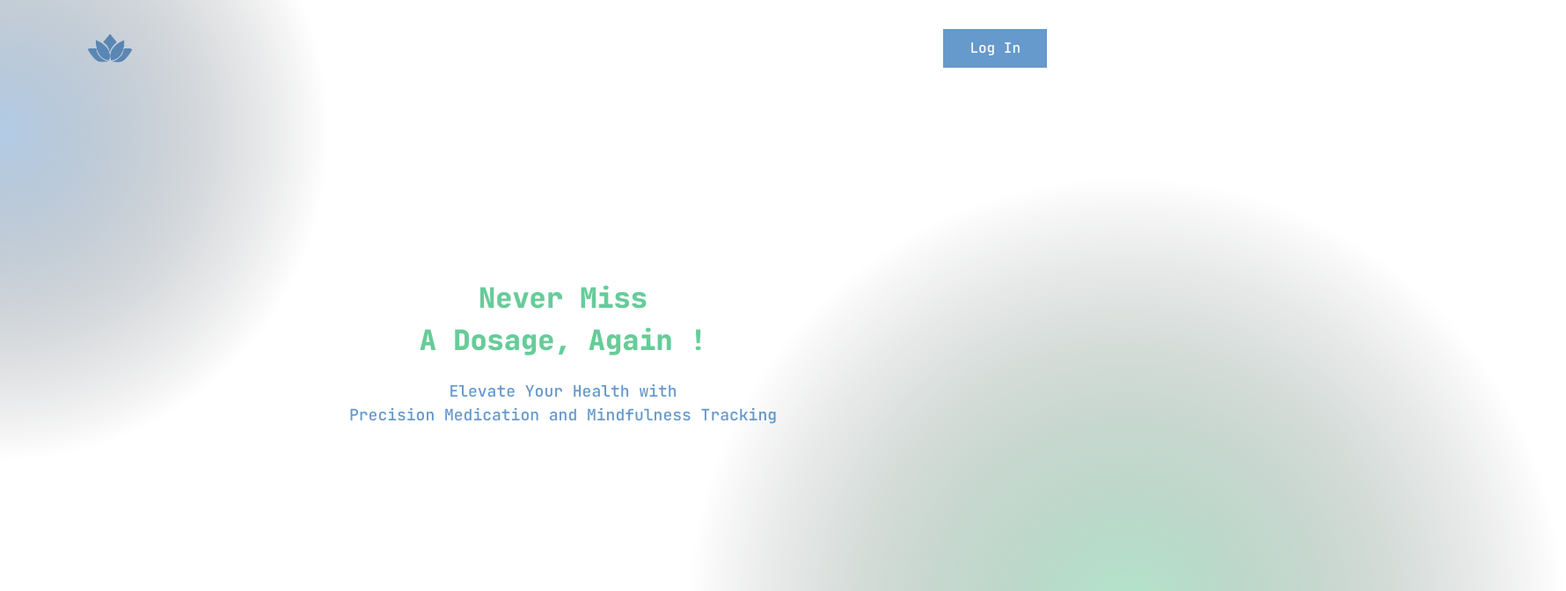
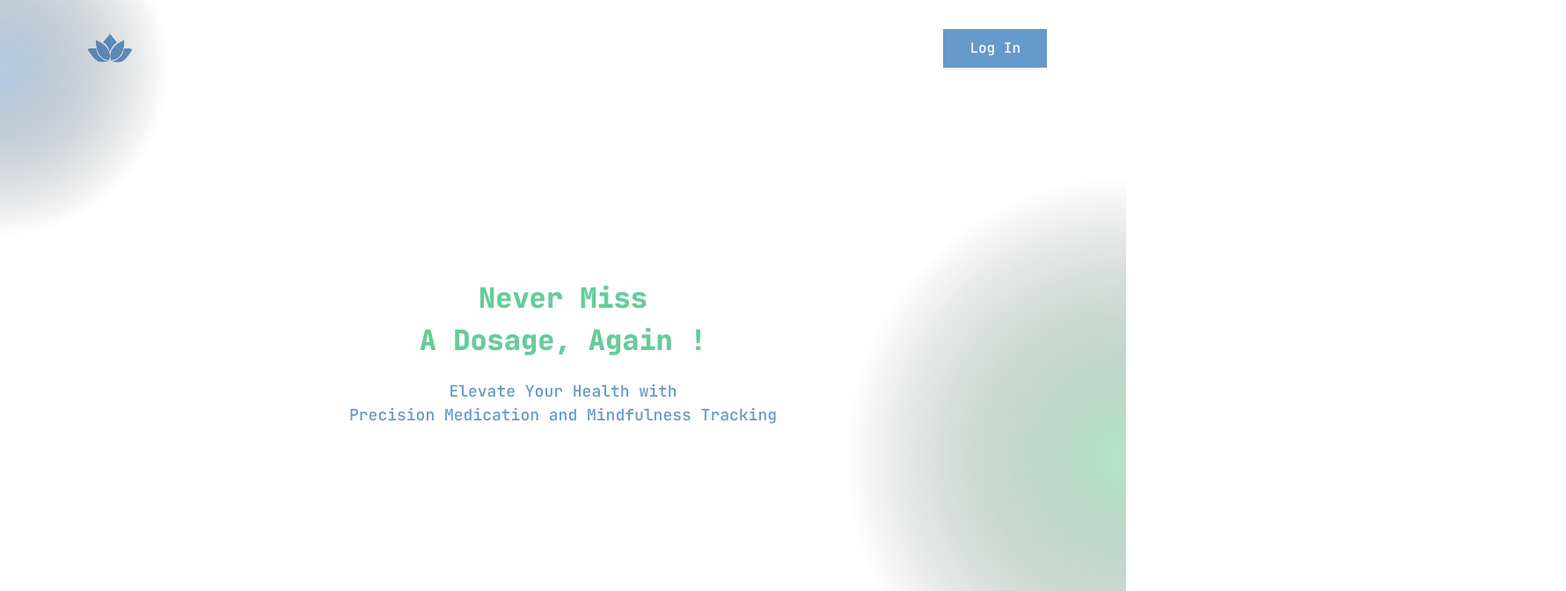
Before and after one commit to tasha-dev/i-will-be-good-web, a Next.js app: page / in a window 1280 px wide. Shown: the top 672 px of the page at 88% size, 1780 px wide, since content can reach past the window. Built offline with nearby package versions, Linux system fonts and the light colour scheme.

Commit message:
fixed some bugs in first section of not logged in page

```diff
--- a/component/innerPage/notLoggedIn/section/firstSectionComponent.tsx
+++ b/component/innerPage/notLoggedIn/section/firstSectionComponent.tsx
@@ -12,9 +12,9 @@ export default function FirstSectionComponent():ReactNode {
     // Returning JSX
     return (
         <section>
-            <main className={'relative'}>
-                <Image src={blueLightImg} alt={''} width={750} height={750} className={'lg:block hidden absolute opacity-50 top-0 left-0 -translate-y-[30%] -translate-x-[50%]'} />
-                <Image src={greenLightImg} alt={''} width={1000} height={1000} className={'lg:block hidden absolute opacity-50 top-[200px] right-0 translate-x-[50%]'} />
+            <main className={'relative lg:h-screen overflow-hidden'}>
+                <Image src={blueLightImg} alt={''} width={1000} height={1000} className={'lg:block hidden aspect-square w-[30vw] absolute opacity-50 top-0 left-0 -translate-y-[30%] -translate-x-[50%]'} />
+                <Image src={greenLightImg} alt={''} width={1000} height={1000} className={'lg:block hidden aspect-square w-[50vw] absolute opacity-50 top-[200px] right-0 translate-x-[50%]'} />
                 <ContainerComponent className={'lg:flex lg:items-center lg:justify-center lg:min-h-screen'}>
                     <div>
                         <TitleComponent color={'text-themeGreen'} tier={1} className={'lg:text-center text-left'}>
```
